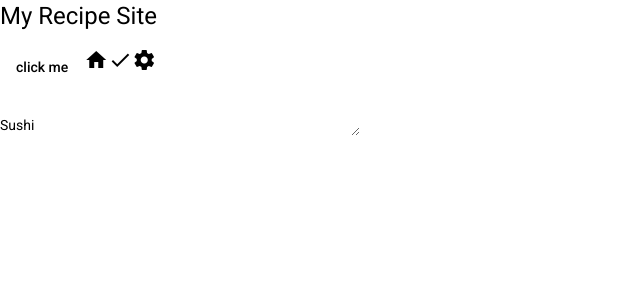
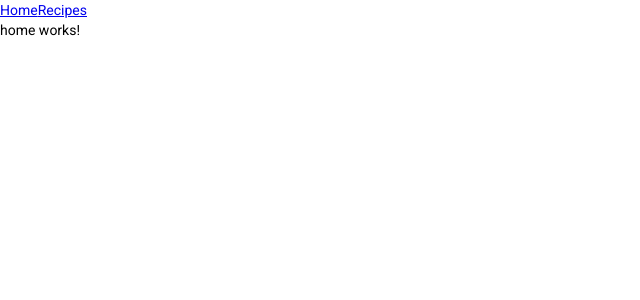
Before and after one commit to stephen-bond97/recipes-web, an Angular app: page /home in a window 1280 px wide. Before the commit this address led to /. Shown: the top 300 px of the page, without its empty margins (0-640 px from the left). Built offline with nearby package versions, Linux system fonts and the light colour scheme.

Commit message:
Added home and recipes pages

```diff
--- /dev/null
+++ b/src/app/pages/home/home.page.html
@@ -0,0 +1 @@
+<p>home works!</p>
--- /dev/null
+++ b/src/app/pages/home/home.page.ts
@@ -0,0 +1,15 @@
+import { Component, OnInit } from '@angular/core';
+
+@Component({
+  selector: 'app-home',
+  templateUrl: './home.page.html',
+  styleUrls: ['./home.page.scss']
+})
+export class HomePage implements OnInit {
+
+  constructor() { }
+
+  ngOnInit(): void {
+  }
+
+}
--- /dev/null
+++ b/src/app/pages/recipe-list/recipe-list.page.html
@@ -0,0 +1 @@
+<p>recipe-list works!</p>
--- /dev/null
+++ b/src/app/pages/recipe-list/recipe-list.page.ts
@@ -0,0 +1,15 @@
+import { Component, OnInit } from '@angular/core';
+
+@Component({
+  selector: 'app-recipe-list',
+  templateUrl: './recipe-list.page.html',
+  styleUrls: ['./recipe-list.page.scss']
+})
+export class RecipeListPage implements OnInit {
+
+  constructor() { }
+
+  ngOnInit(): void {
+  }
+
+}
--- a/src/app/shell/shell.component.html
+++ b/src/app/shell/shell.component.html
@@ -1,4 +1,8 @@
-<h1>{{ Title }}</h1>
+<a routerLink="home">Home</a>
+<a routerLink="recipes">Recipes</a>
+<router-outlet></router-outlet>
+
+<!-- <h1>{{ Title }}</h1>
 <button mat-button>click me</button>
 <mat-icon aria-hidden="false" aria-label="Example home icon">home</mat-icon>
 <mat-icon aria-hidden="false" aria-label="Example home icon">done</mat-icon>
@@ -12,4 +16,4 @@
     <mat-label>Leave a comment</mat-label>
     <textarea matInput placeholder="Ex. It makes me feel..."></textarea>
   </mat-form-field>
-</form>
+</form> -->
```
Also changed, not shown: src/app/app.module.ts (+10 -2 lines), src/app/pages/home/home.page.scss (added), src/app/pages/recipe-list/recipe-list.page.scss (added), 2 other files (tests, documents, lock files or other folders).
